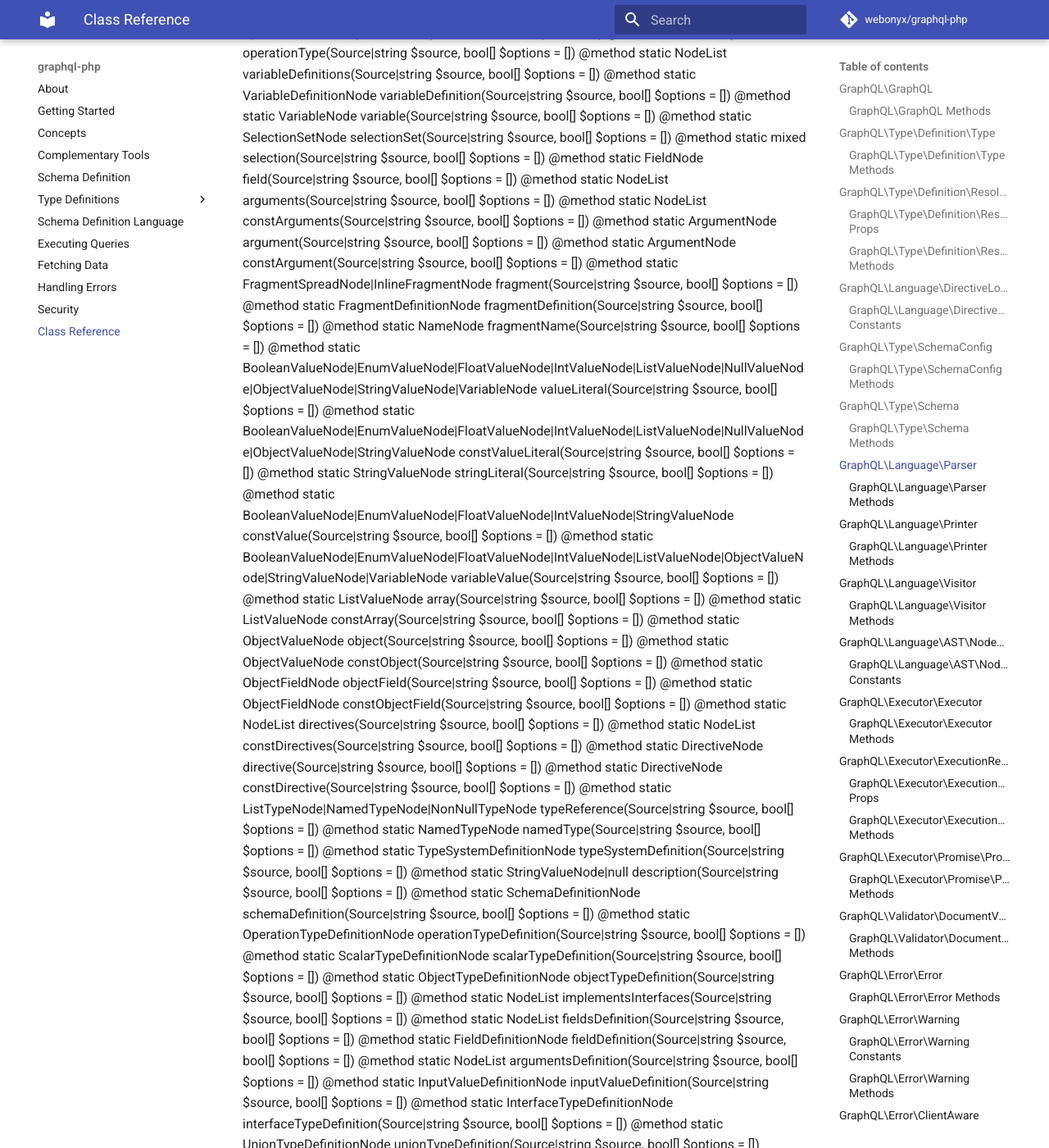
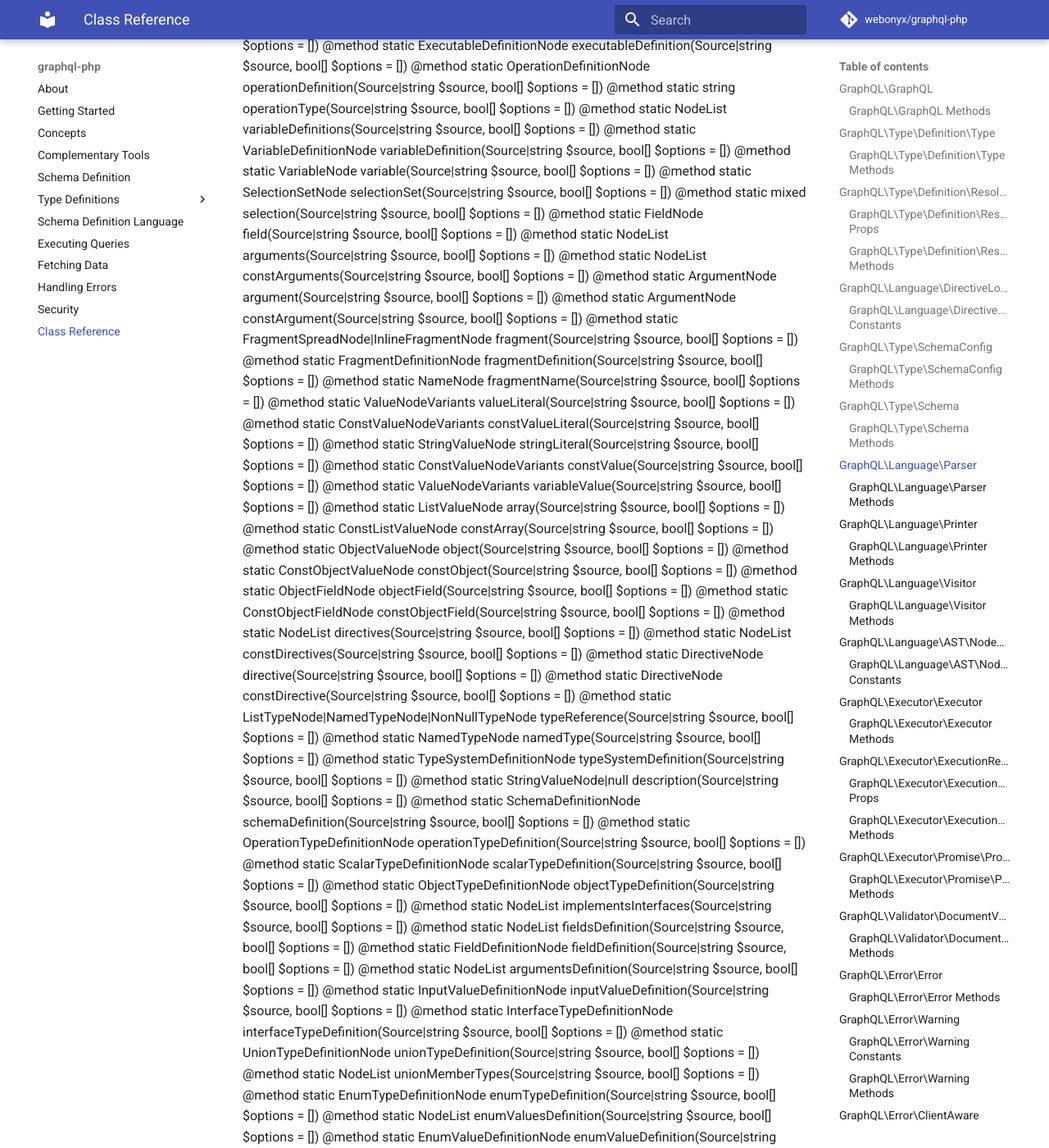
Before and after one commit to webonyx/graphql-php, an MkDocs documentation site: the page built from docs/class-reference.md, in a window 1280 px wide and 1400 px high, scrolled down 16139 px. Shown: the whole window at 82% size. Built offline with MkDocs 1.6.1 and Material for MkDocs 9.7.7, drawn with Linux system fonts in a browser that asks for light colours; comment, search, counter and statistics services are not loaded; some of the changed text lies outside the part shown.

Commit message:
Prettify docs

````diff
--- a/docs/class-reference.md
+++ b/docs/class-reference.md
@@ -833,6 +833,10 @@ allowLegacySDLImplementsInterfaces?: bool,
 experimentalFragmentVariables?: bool
 }
 
+@phpstan-import-type ConstValueNodeVariants from ConstValueNode
+@phpstan-import-type ValueNodeVariants from ValueNode
+@phpstan-import-type TypeNodeVariants from TypeNode
+
 noLocation:
 (By default, the parser creates AST nodes that know the location
 in the source that they correspond to. This configuration flag
@@ -888,17 +892,17 @@ Those magic functions allow partial parsing:
 @method static FragmentSpreadNode|InlineFragmentNode fragment(Source|string $source, bool[] $options = [])
 @method static FragmentDefinitionNode fragmentDefinition(Source|string $source, bool[] $options = [])
 @method static NameNode fragmentName(Source|string $source, bool[] $options = [])
-@method static BooleanValueNode|EnumValueNode|FloatValueNode|IntValueNode|ListValueNode|NullValueNode|ObjectValueNode|StringValueNode|VariableNode valueLiteral(Source|string $source, bool[] $options = [])
-@method static BooleanValueNode|EnumValueNode|FloatValueNode|IntValueNode|ListValueNode|NullValueNode|ObjectValueNode|StringValueNode constValueLiteral(Source|string $source, bool[] $options = [])
+@method static ValueNodeVariants valueLiteral(Source|string $source, bool[] $options = [])
+@method static ConstValueNodeVariants constValueLiteral(Source|string $source, bool[] $options = [])
 @method static StringValueNode stringLiteral(Source|string $source, bool[] $options = [])
-@method static BooleanValueNode|EnumValueNode|FloatValueNode|IntValueNode|StringValueNode constValue(Source|string $source, bool[] $options = [])
-@method static BooleanValueNode|EnumValueNode|FloatValueNode|IntValueNode|ListValueNode|ObjectValueNode|StringValueNode|VariableNode variableValue(Source|string $source, bool[] $options = [])
+@method static ConstValueNodeVariants constValue(Source|string $source, bool[] $options = [])
+@method static ValueNodeVariants variableValue(Source|string $source, bool[] $options = [])
 @method static ListValueNode array(Source|string $source, bool[] $options = [])
-@method static ListValueNode constArray(Source|string $source, bool[] $options = [])
+@method static ConstListValueNode constArray(Source|string $source, bool[] $options = [])
 @method static ObjectValueNode object(Source|string $source, bool[] $options = [])
-@method static ObjectValueNode constObject(Source|string $source, bool[] $options = [])
+@method static ConstObjectValueNode constObject(Source|string $source, bool[] $options = [])
 @method static ObjectFieldNode objectField(Source|string $source, bool[] $options = [])
-@method static ObjectFieldNode constObjectField(Source|string $source, bool[] $options = [])
+@method static ConstObjectFieldNode constObjectField(Source|string $source, bool[] $options = [])
 @method static NodeList<DirectiveNode> directives(Source|string $source, bool[] $options = [])
 @method static NodeList<DirectiveNode> constDirectives(Source|string $source, bool[] $options = [])
 @method static DirectiveNode directive(Source|string $source, bool[] $options = [])
@@ -970,11 +974,11 @@ static function parse($source, array $options = []): GraphQL\Language\AST\Docume
  *
  * @phpstan-param ParserOptions $options
  *
- * @return BooleanValueNode|EnumValueNode|FloatValueNode|IntValueNode|ListValueNode|NullValueNode|ObjectValueNode|StringValueNode|VariableNode
- *
- * @api
- */
-static function parseValue($source, array $options = [])
+ * @return ValueNodeVariants
+ *
+ * @api
+ */
+static function parseValue($source, array $options = []): GraphQL\Language\AST\ValueNode
 ```
 
 ```php
````
Also changed, not shown: other parts of docs/class-reference.md (+7 -7 lines).
